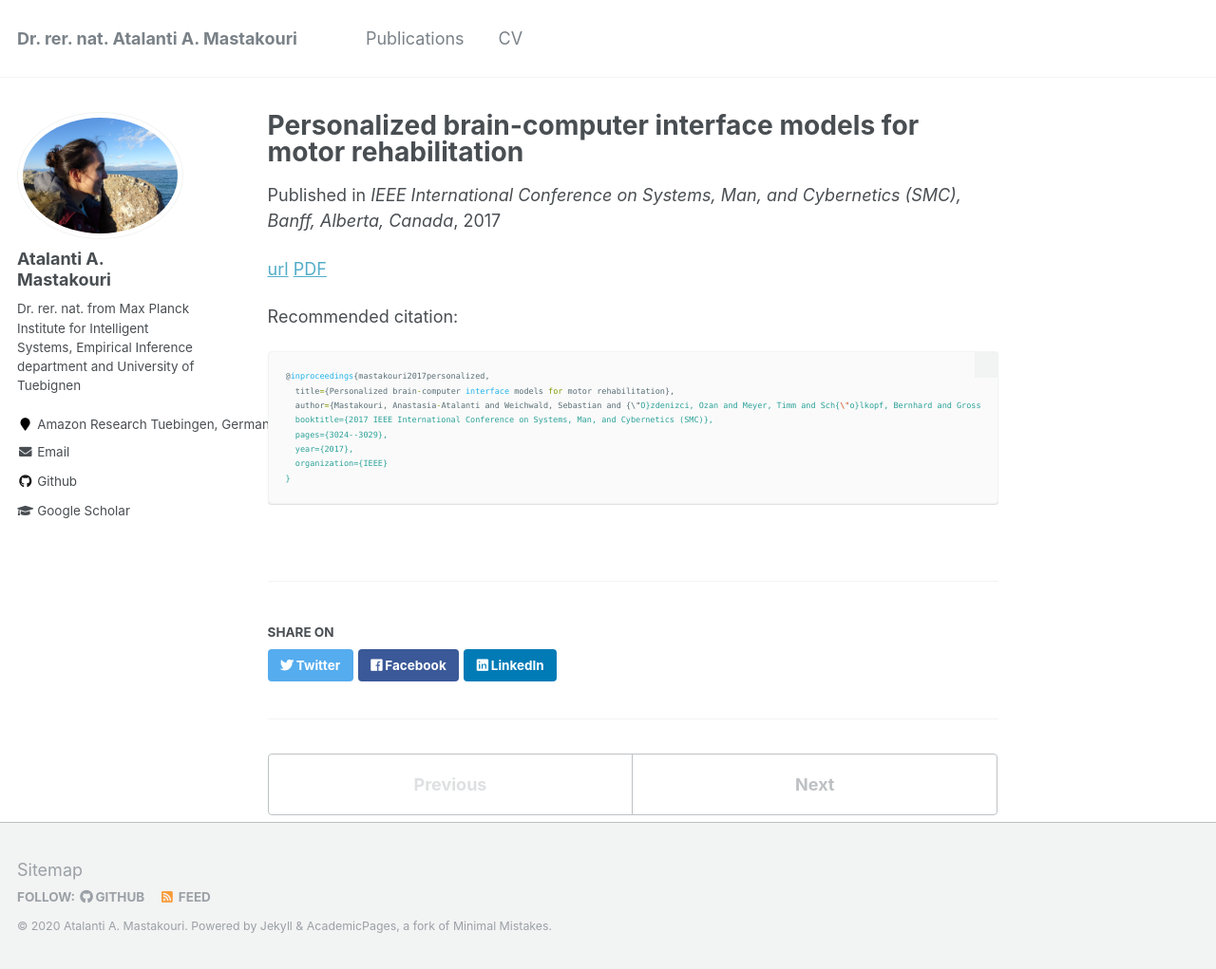
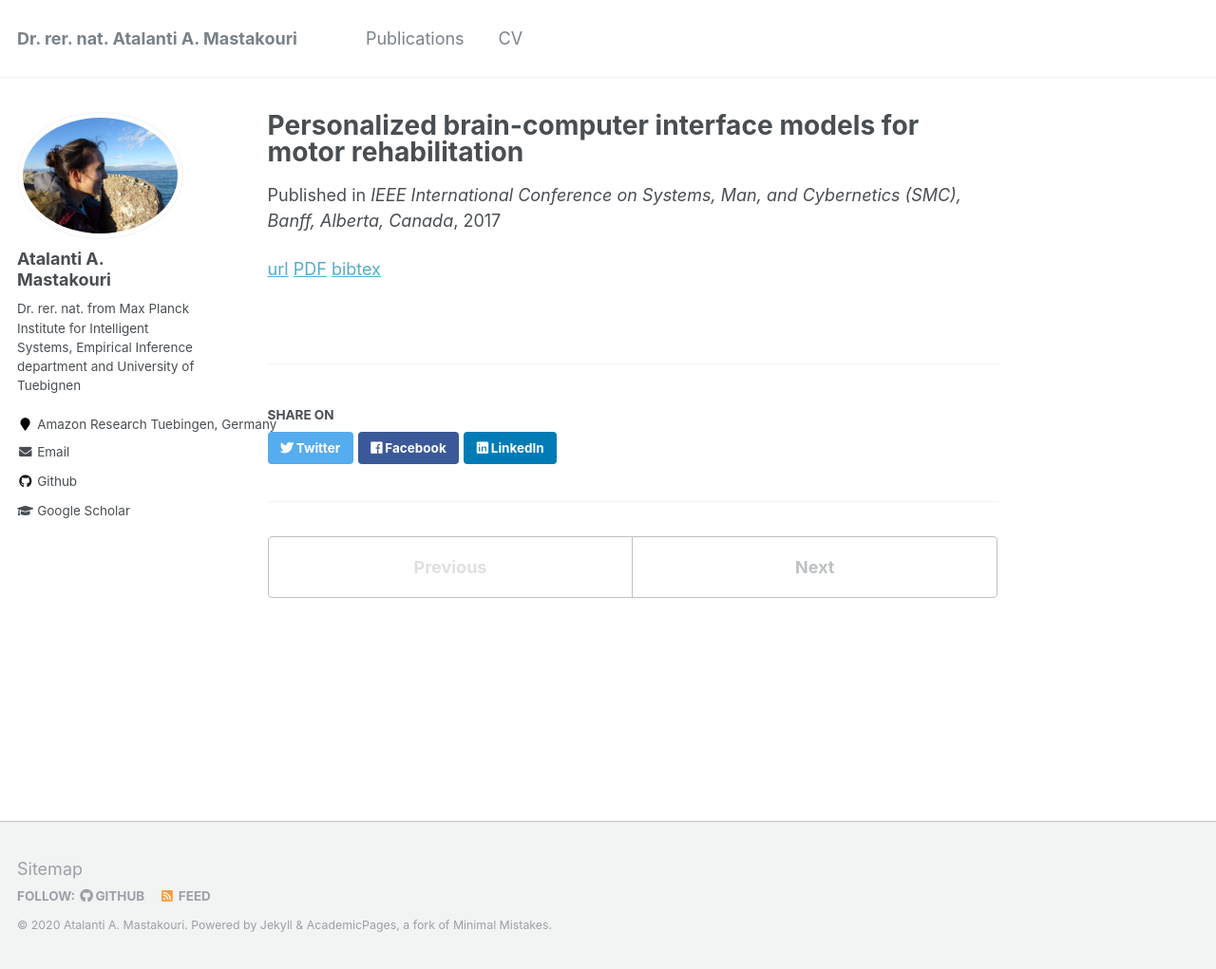
Before and after one commit to atalanti/atalanti.github.io, a Jekyll site: the page built from _publications/2017-Personalised-brain-computer-interface-models-for-motor-rehabilitation.md, in a window 1280 px wide and 1021 px high. Shown: the whole window at 95% size. Built offline with Jekyll 4.4.1, drawn with Linux system fonts in a browser that asks for light colours.

Commit message:
Update 2017-Personalised-brain-computer-interface-models-for-motor-rehabilitation.md

````diff
--- a/_publications/2017-Personalised-brain-computer-interface-models-for-motor-rehabilitation.md
+++ b/_publications/2017-Personalised-brain-computer-interface-models-for-motor-rehabilitation.md
@@ -1,23 +1,9 @@
 ---
 title: "Personalized brain-computer interface models for motor rehabilitation"
 collection: publications
-permalink: /publication/2017-Personalised-brain-computer-interface-models-for-motor-rehabilitation
 date: 2017-10-08
 venue: 'IEEE International Conference on Systems, Man, and Cybernetics (SMC), Banff, Alberta, Canada'
-
 ---
 [url](https://ieeexplore.ieee.org/document/8123089)
 [PDF](https://www.is.mpg.de/uploads_file/attachment/attachment/407/Atalanti_Mastakouri_final_submission_after_reviews_smc2017.pdf)
-
-Recommended citation:
-
-```javascript
-@inproceedings{mastakouri2017personalized,
-  title={Personalized brain-computer interface models for motor rehabilitation},
-  author={Mastakouri, Anastasia-Atalanti and Weichwald, Sebastian and {\"O}zdenizci, Ozan and Meyer, Timm and Sch{\"o}lkopf, Bernhard and Grosse-Wentrup, Moritz},
-  booktitle={2017 IEEE International Conference on Systems, Man, and Cybernetics (SMC)},
-  pages={3024--3029},
-  year={2017},
-  organization={IEEE}
-}
-```
+[bibtex](https://scholar.googleusercontent.com/scholar.bib?q=info:rFRjZTzwuUQJ:scholar.google.com/&output=citation&scisdr=CgXPVUWVEIuduwQE9Gw:AAGBfm0AAAAAX9gB7GxJj78y6bggf6zmuBVxo7BzLC0G&scisig=AAGBfm0AAAAAX9gB7N-ew2rRunhpfUw3cWjgN6pApydC&scisf=4&ct=citation&cd=-1&hl=en)
````
